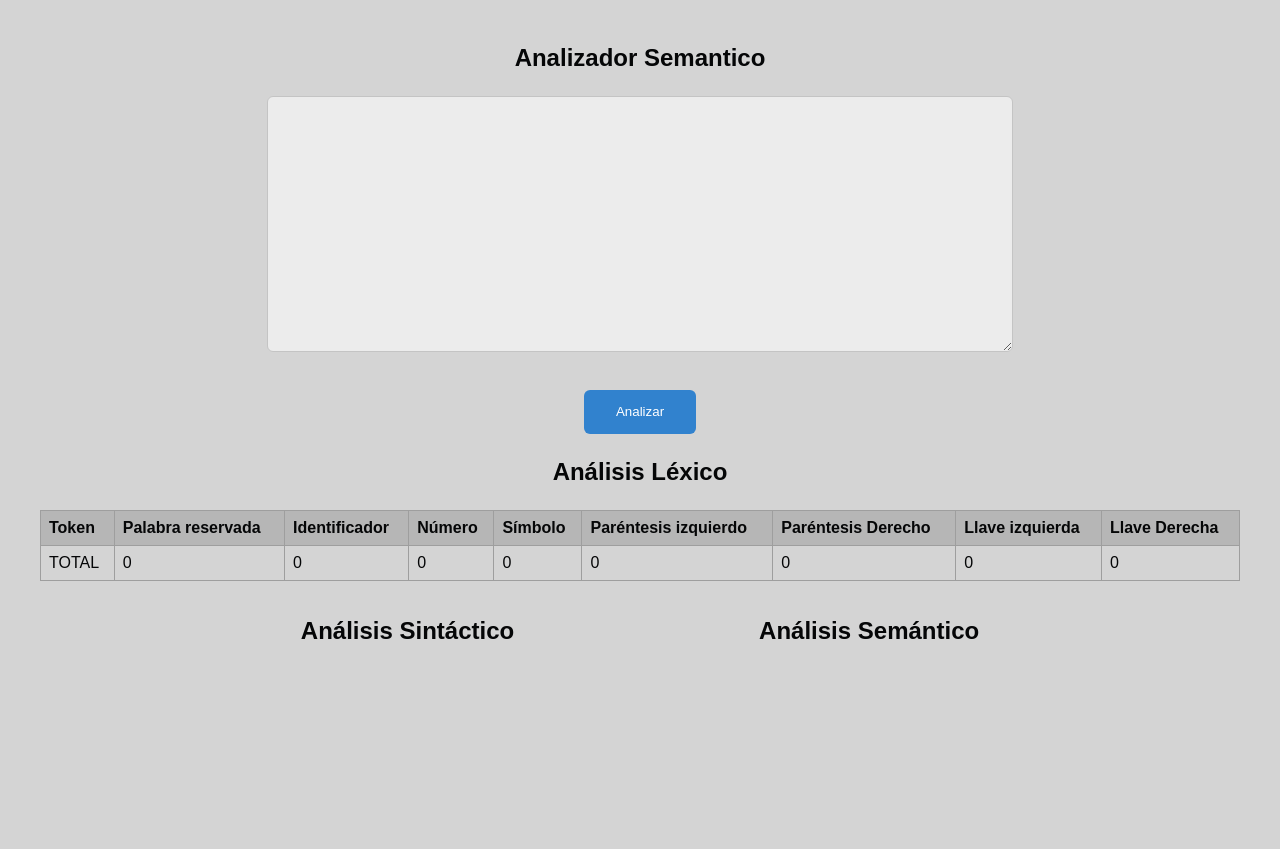
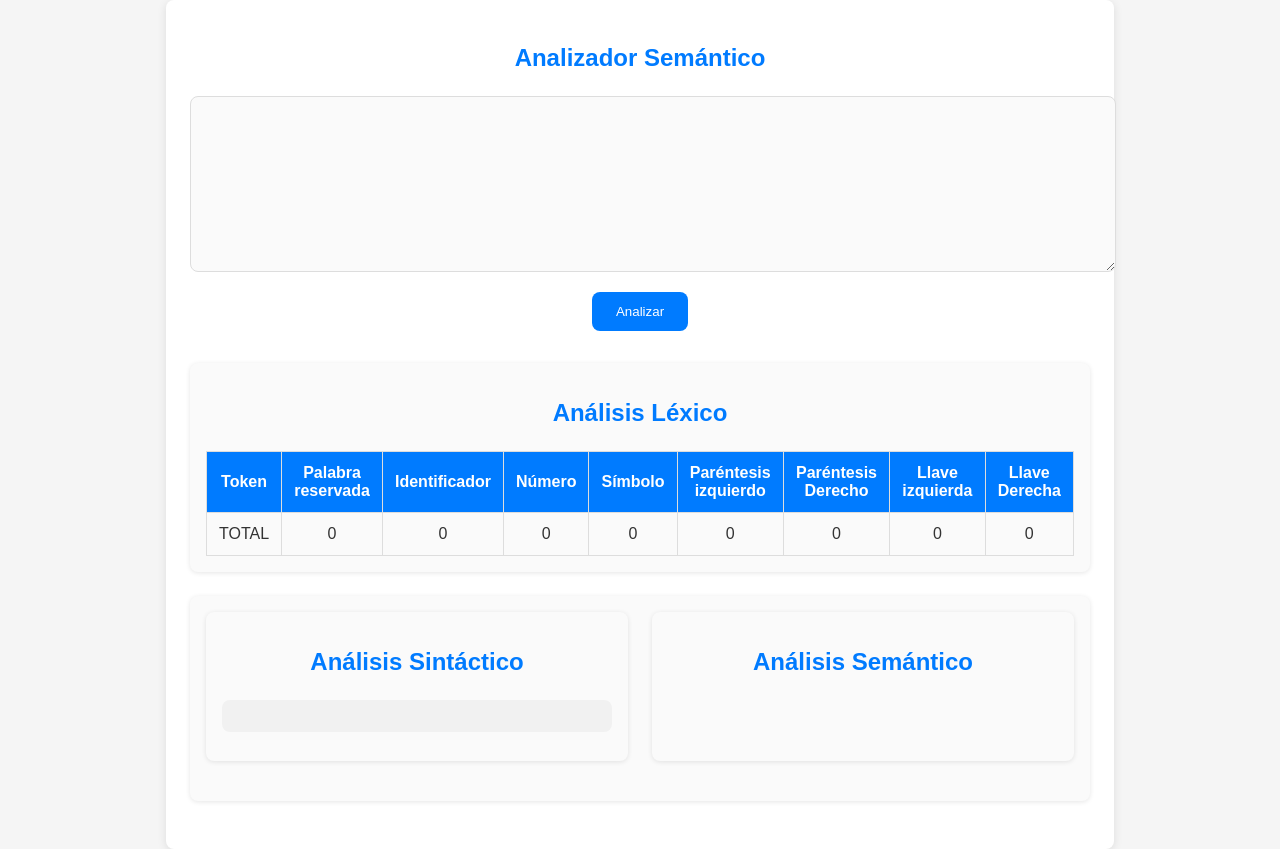
Before and after one commit to Villo29/Analisador_Semantico_Actividad, a Flask app: page / in a window 1280 px wide. Before the commit the page ends 639 px from the top, so only its background shows below. Run offline with Flask 3, Linux system fonts and the light colour scheme.

Commit message:
Second Commit

```diff
--- a/templates/index.html
+++ b/templates/index.html
@@ -1,5 +1,5 @@
 <!DOCTYPE html>
-<html lang="es">
+<html lang="es-MX">
 
 <head>
     <meta charset="UTF-8">
@@ -7,151 +7,120 @@
     <title>Analizador UP</title>
     <style>
         body {
-            background-color: #d4d4d4;
-            color: #050607;
+            background-color: #f5f5f5;
+            color: #333;
             font-family: Arial, sans-serif;
             margin: 0;
             padding: 0;
         }
 
         .container {
-            max-width: 1200px;
+            max-width: 900px;
             margin: 0 auto;
             padding: 1.5rem;
+            background-color: #fff;
+            border-radius: 8px;
+            box-shadow: 0 2px 10px rgba(0, 0, 0, 0.1);
         }
 
         h2 {
             margin-bottom: 1.5rem;
             font-weight: bold;
             text-align: center;
+            color: #007BFF;
         }
 
         textarea {
-            width: 60%;
-            height: 230px;
-            background-color: #ececec;
-            border: 1px solid #c4c4c4;
+            width: 100%;
+            height: 150px;
+            background-color: #fafafa;
+            border: 1px solid #ddd;
             padding: 0.75rem;
-            border-radius: 0.375rem;
-            color: #000000;
+            border-radius: 8px;
+            color: #333;
             margin-bottom: 1rem;
+            resize: vertical;
         }
 
         input[type="submit"] {
-            background-color: #3182ce;
+            background-color: #007BFF;
             color: white;
-            padding: 0.9rem 2rem;
-            border-radius: 0.375rem;
+            padding: 0.75rem 1.5rem;
+            border-radius: 8px;
             border: none;
             cursor: pointer;
             transition: background-color 0.3s;
+            display: block;
+            margin: 0 auto;
         }
 
         input[type="submit"]:hover {
-            background-color: #00f382;
+            background-color: #0056b3;
         }
 
         .result {
-            display: grid;
-            gap: 1.5rem;
-            grid-template-columns: 1fr;
+            margin-top: 2rem;
         }
 
         .result div {
-            background-color: #c0c0c0;
+            background-color: #fafafa;
             padding: 1rem;
-            border-radius: 0.375rem;
+            border-radius: 8px;
+            margin-bottom: 1.5rem;
+            box-shadow: 0 1px 5px rgba(0, 0, 0, 0.1);
         }
 
         table {
             width: 100%;
             border-collapse: collapse;
-            text-align: left;
+            margin-top: 1rem;
         }
 
         th, td {
-            border: 1px solid #9e9e9e;
-            padding: 0.5rem;
+            border: 1px solid #ddd;
+            padding: 0.75rem;
+            text-align: center;
         }
 
         th {
-            background-color: #b6b6b6;
+            background-color: #007BFF;
+            color: white;
         }
 
         tr:nth-child(even) {
-            background-color: #d3d3d3;
+            background-color: #f9f9f9;
         }
 
         pre {
             white-space: pre-wrap;
+            background-color: #f1f1f1;
+            padding: 1rem;
+            border-radius: 8px;
+            overflow-x: auto;
         }
 
-        .mb-4 {
-            margin-bottom: 1rem;
+        .flex {
+            display: flex;
+            gap: 1.5rem;
+            flex-wrap: wrap;
+            justify-content: center;
         }
 
-        .mb-6 {
-            margin-bottom: 1.5rem;
-        }
-
-        .mt-6 {
-            margin-top: 1.5rem;
-        }
-
-        .font-bold {
-            font-weight: bold;
-        }
-
-        .text-2xl {
-            font-size: 1.5rem;
-        }
-
-        .text-3xl {
-            font-size: 1.875rem;
-        }
-
-        .text-center {
-            text-align: center;
-        }
-
-        .rounded {
-            border-radius: 0.375rem;
-        }
-
-        .p-3 {
-            padding: 0.75rem;
-        }
-
-        .p-4 {
-            padding: 1rem;
-        }
-
-        .p-6 {
-            padding: 1.5rem;
-        }
-
-        .border {
-            border-width: 1px;
-        }
-        .AS{
-            display: flex;
-            justify-content: space-evenly;
-            justify-items: center;
+        .flex div {
+            flex: 1;
+            min-width: 300px;
         }
     </style>
 </head>
 
 <body>
     <div class="container">
-        <h2 >Analizador Semantico </h2>
+        <h2>Analizador Semántico</h2>
         <form method="POST" class="mb-6">
-            <center>
-                <textarea name="code" rows="10" cols="50" >{{ request.form.code if request.method == 'POST' else '' }}</textarea>
-            </center><br>
-            <center><input type="submit" value="Analizar" ></center>
+            <textarea name="code" rows="10" cols="50">{{ request.form.code if request.method == 'POST' else '' }}</textarea>
+            <input type="submit" value="Analizar">
         </form>
-        <div>
-
+        <div class="result">
             <div>
                 <h2>Análisis Léxico</h2>
                 <table>
@@ -198,7 +167,7 @@
                     </tbody>
                 </table>
             </div>
-            <div class="p-4 rounded AS">
+            <div class="flex">
                 <div>
                     <h2>Análisis Sintáctico</h2>
                     <pre>{{ syntax_result }}</pre>
```
